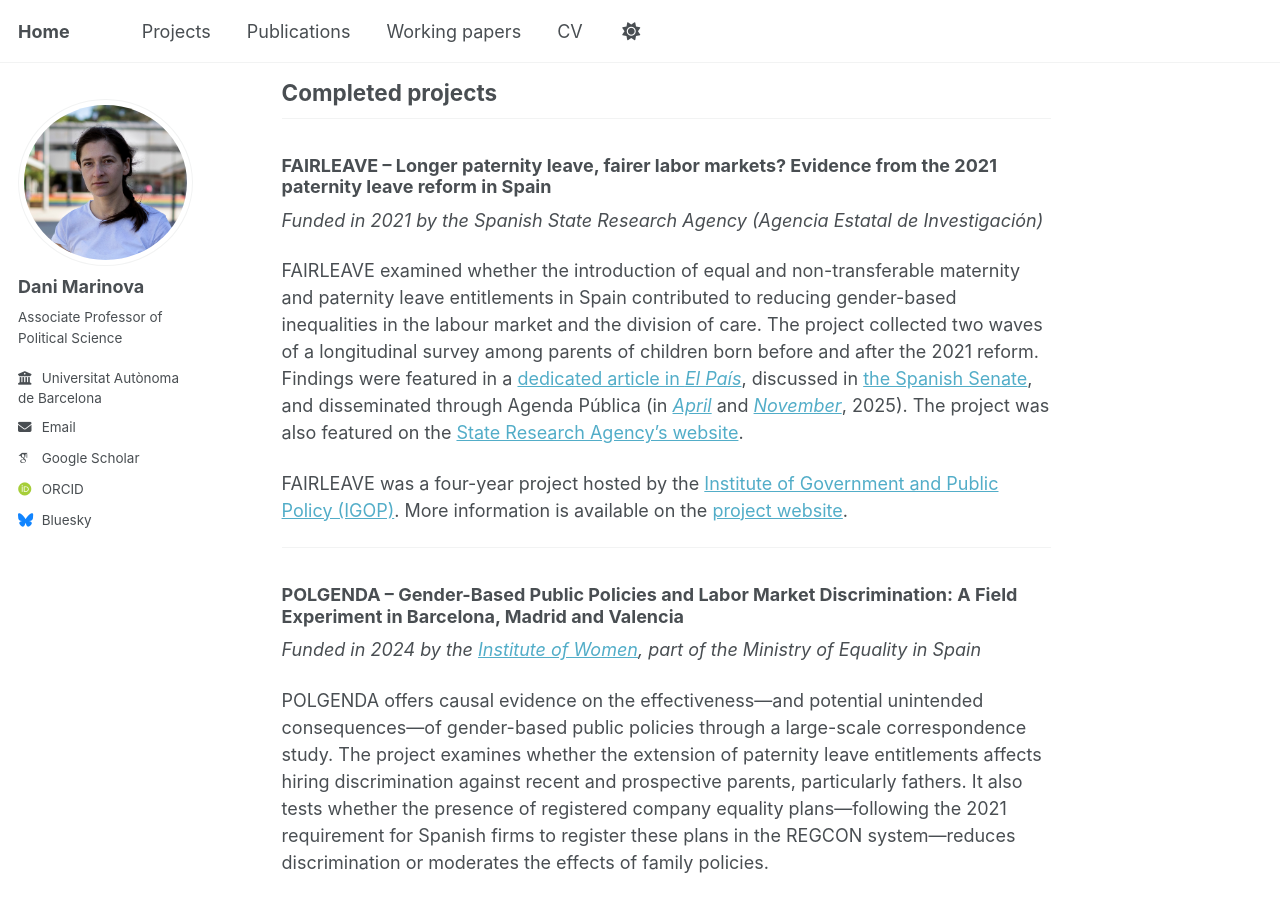
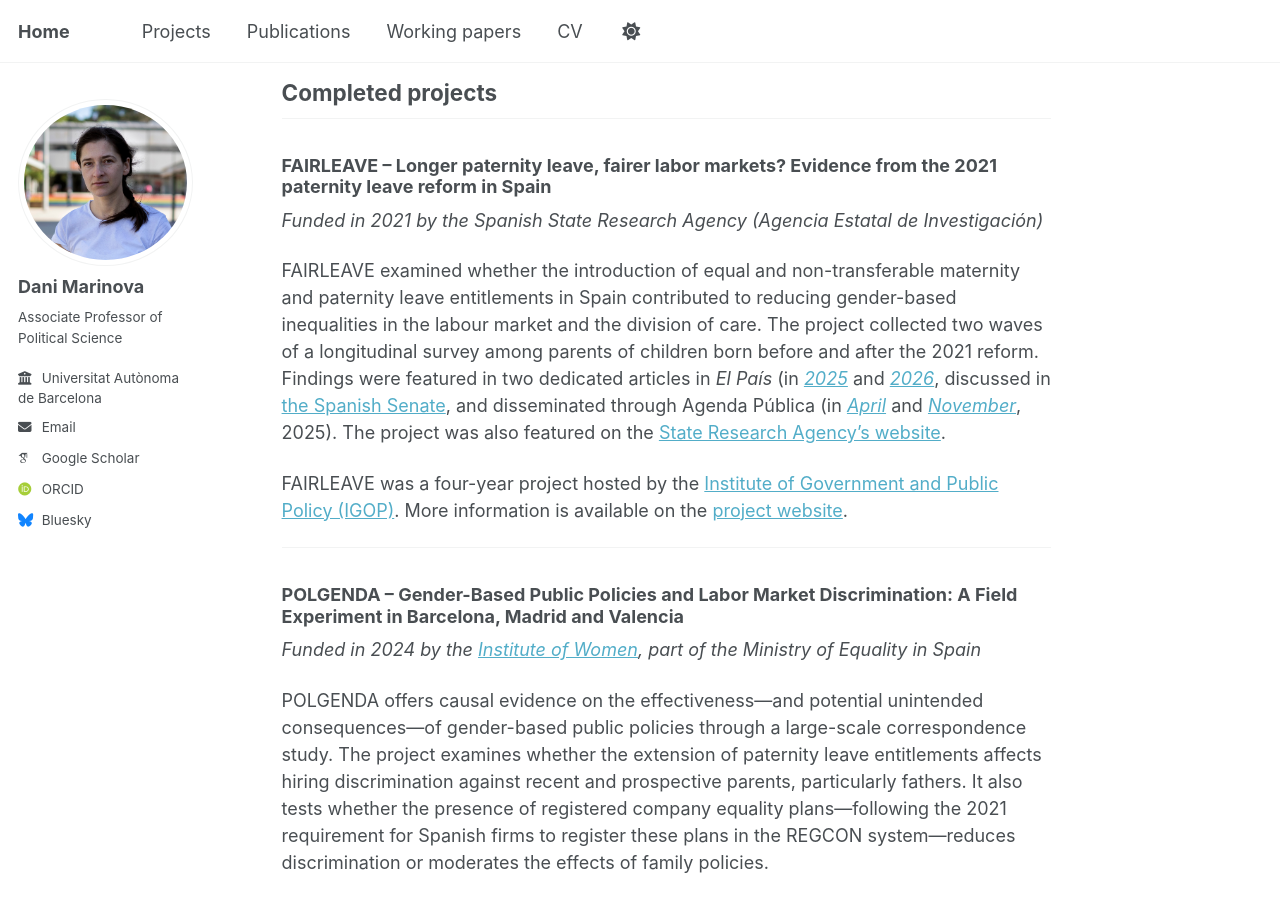
Before and after one commit to danimarinova/web, a Jekyll site: the page built from _pages/projects.md, in a window 1280 px wide and 900 px high, scrolled down 624 px. Built offline with Jekyll 4.4.1, drawn with Linux system fonts in a browser that asks for light colours; some web fonts are replaced; a script that is not in the unit is left out.

Commit message:
Update projects.md

```diff
--- a/_pages/projects.md
+++ b/_pages/projects.md
@@ -20,7 +20,7 @@ TANDEM investigates whether fathers’ use of paternity leave on their own—rat
 ### **FAIRLEAVE – Longer paternity leave, fairer labor markets? Evidence from the 2021 paternity leave reform in Spain**
 *Funded in 2021 by the Spanish State Research Agency (Agencia Estatal de Investigación)*
 
-FAIRLEAVE examined whether the introduction of equal and non-transferable maternity and paternity leave entitlements in Spain contributed to reducing gender-based inequalities in the labour market and the division of care. The project collected two waves of a longitudinal survey among parents of children born before and after the 2021 reform. Findings were featured in a [dedicated article in *El País*](https://elpais.com/mamas-papas/familia/2025-03-30/que-opinan-los-padres-y-madres-recientes-de-los-permisos-iguales-e-intransferibles.html), discussed in [the Spanish Senate](https://www.senado.es/web/actividadparlamentaria/actualidad/video/index.html?s=15_S011030_011_01&a=264520&t=1), and disseminated through Agenda Pública (in [*April*](https://agendapublica.es/noticia/19788/permiso-paternidad-agranda-brecha-laboral-espana) and [*November*](https://agendapublica.es/noticia/20483/condiciona-desigualdad-dentro-pareja-efectos-permiso-paternidad), 2025). The project was also featured on the [State Research Agency’s website](https://www.aei.gob.es/en/awarded-grants/featured-grants/proyecto-idi-2020-generacion-conocimiento-bajas-paternidad-largas).
+FAIRLEAVE examined whether the introduction of equal and non-transferable maternity and paternity leave entitlements in Spain contributed to reducing gender-based inequalities in the labour market and the division of care. The project collected two waves of a longitudinal survey among parents of children born before and after the 2021 reform. Findings were featured in two dedicated articles in *El País* (in [*2025*](https://elpais.com/mamas-papas/familia/2025-03-30/que-opinan-los-padres-y-madres-recientes-de-los-permisos-iguales-e-intransferibles.html) and [*2026*](https://elpais.com/economia/2026-01-04/las-interrupciones-en-el-empleo-de-las-mujeres-persisten-pese-a-la-equiparacion-de-las-bajas-paternales-con-las-maternales.html), discussed in [the Spanish Senate](https://www.senado.es/web/actividadparlamentaria/actualidad/video/index.html?s=15_S011030_011_01&a=264520&t=1), and disseminated through Agenda Pública (in [*April*](https://agendapublica.es/noticia/19788/permiso-paternidad-agranda-brecha-laboral-espana) and [*November*](https://agendapublica.es/noticia/20483/condiciona-desigualdad-dentro-pareja-efectos-permiso-paternidad), 2025). The project was also featured on the [State Research Agency’s website](https://www.aei.gob.es/en/awarded-grants/featured-grants/proyecto-idi-2020-generacion-conocimiento-bajas-paternidad-largas).
 
 FAIRLEAVE was a four-year project hosted by the [Institute of Government and Public Policy (IGOP)](https://igop.uab.cat/en/). More information is available on the [project website](https://webs.uab.cat/fairleave/).
 
```
